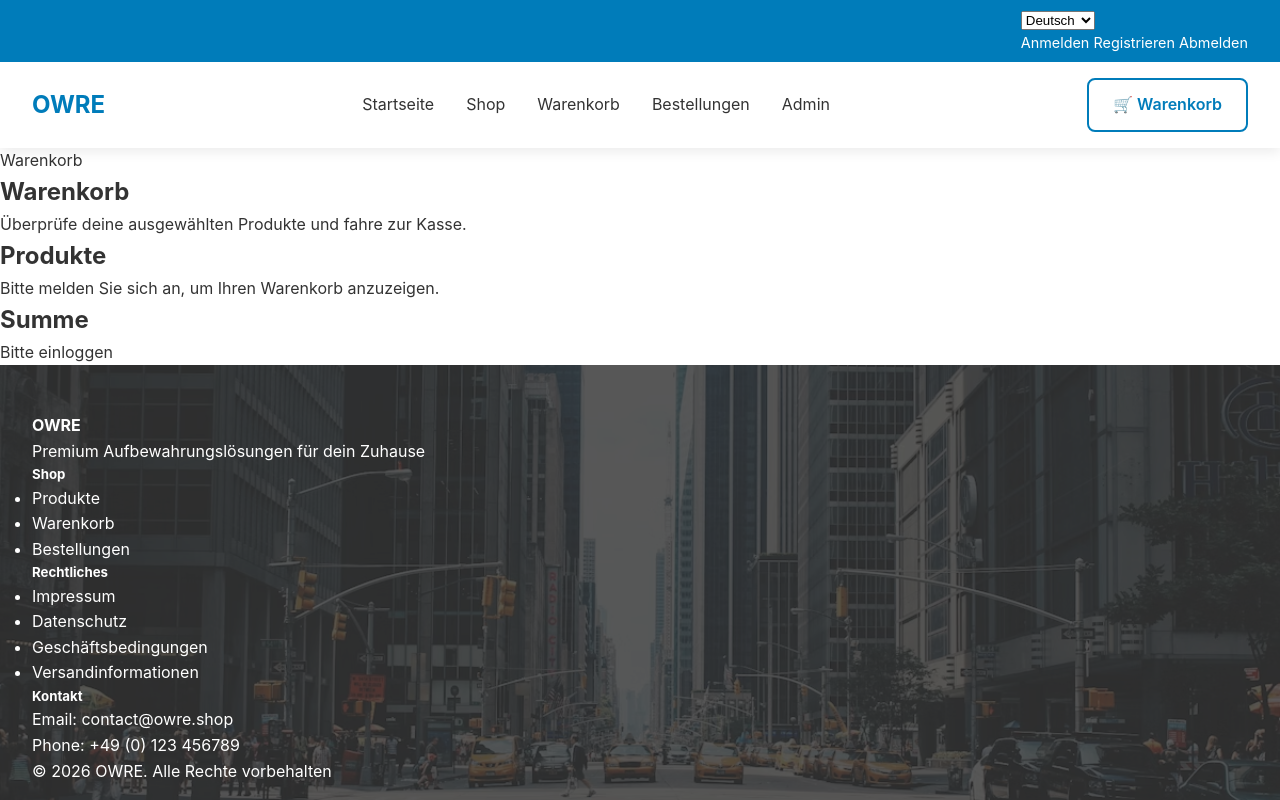
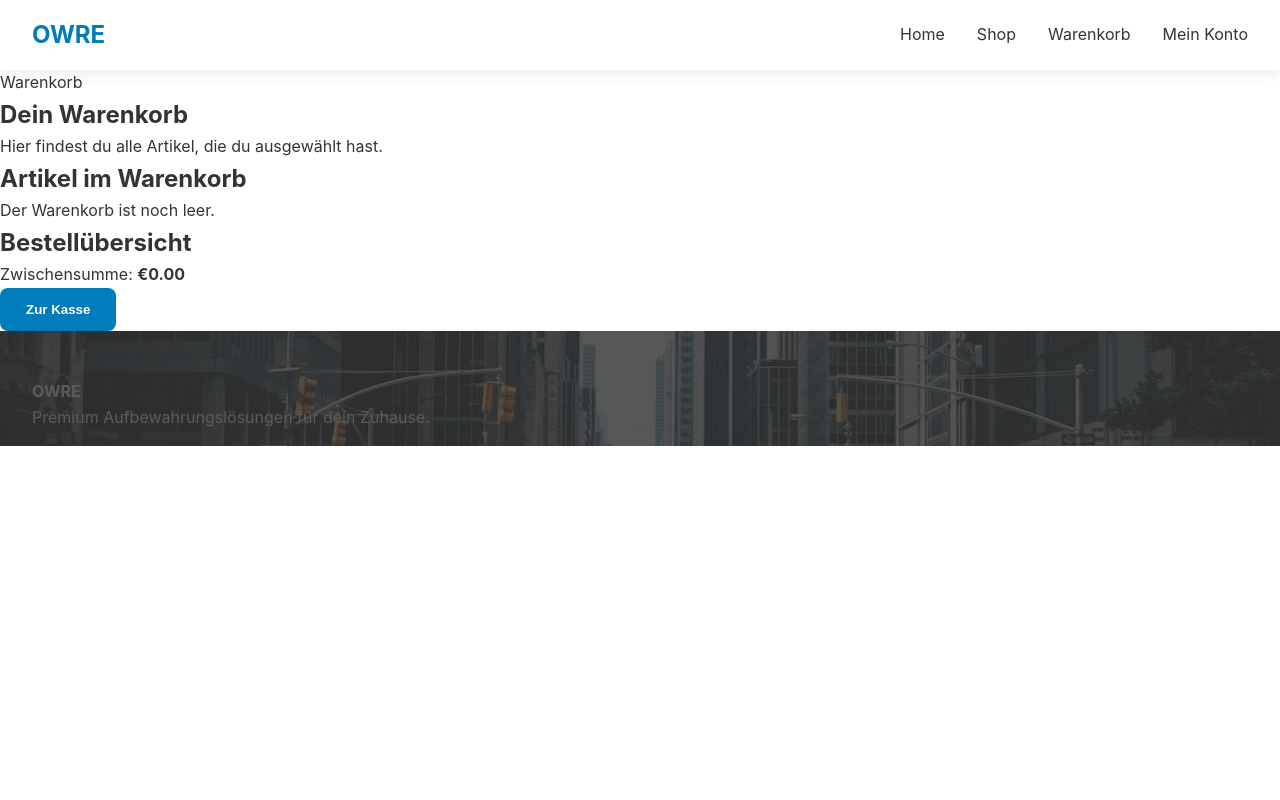
Before and after one commit to testshoppython/testshoppython, a FastAPI app: template templates/cart.html in a window 1280 px wide. Run offline with FastAPI, Linux system fonts and the light colour scheme; the template is opened without the code that fills it, so the values that code supplies are empty.

```diff
--- a/templates/cart.html
+++ b/templates/cart.html
@@ -3,39 +3,51 @@
 <head>
     <meta charset="UTF-8">
     <meta name="viewport" content="width=device-width, initial-scale=1.0">
-    <title>{{ i18n.t('cart') }} | {{ i18n.t('brand_name') }}</title>
+    <title>Warenkorb | OWRE</title>
     <link rel="stylesheet" href="/static/css/style.css">
 </head>
 <body>
-    {% include "header.html" %}
-
+    <header class="site-header">
+        <div class="nav-bar">
+            <div class="logo">OWRE</div>
+            <nav class="menu">
+                <a href="/">Home</a>
+                <a href="/shop/products">Shop</a>
+                <a href="/shop/cart">Warenkorb</a>
+                <a href="/shop/login">Mein Konto</a>
+            </nav>
+        </div>
+    </header>
     <main class="page-content">
         <section class="page-hero compact">
             <div>
-                <span class="eyebrow">{{ i18n.t('cart') }}</span>
-                <h1>{{ i18n.t('cart') }}</h1>
-                <p>Überprüfe deine ausgewählten Produkte und fahre zur Kasse.</p>
+                <span class="eyebrow">Warenkorb</span>
+                <h1>Dein Warenkorb</h1>
+                <p>Hier findest du alle Artikel, die du ausgewählt hast.</p>
             </div>
         </section>
-
         <section class="panel-grid">
             <div class="panel">
-                <h2>{{ i18n.t('products') }}</h2>
+                <h2>Artikel im Warenkorb</h2>
                 <div id="cart-items" class="panel-content">
-                    <p class="small-note">{{ i18n.t('cart_empty') }}</p>
+                    <p class="small-note">Der Warenkorb ist noch leer.</p>
                 </div>
             </div>
             <div class="panel summary-panel">
-                <h2>{{ i18n.t('cart_total') }}</h2>
-                <div class="panel-content" id="cart-summary">
-                    <p>{{ i18n.t('cart_subtotal') }}: <strong>{{ i18n.t('currency') }}0.00</strong></p>
-                    <button class="btn-primary" id="checkout">{{ i18n.t('proceed_checkout') }}</button>
+                <h2>Bestellübersicht</h2>
+                <div class="panel-content">
+                    <p>Zwischensumme: <strong>€0.00</strong></p>
+                    <button class="btn-primary" id="checkout">Zur Kasse</button>
                 </div>
             </div>
         </section>
     </main>
-
-    {% include "footer.html" %}
+    <footer class="site-footer">
+        <div>
+            <h4>OWRE</h4>
+            <p>Premium Aufbewahrungslösungen für dein Zuhause.</p>
+        </div>
+    </footer>
     <script src="/static/js/app.js"></script>
 </body>
 </html>
```
Also changed, not shown: templates/login.html (+26 -13 lines).
